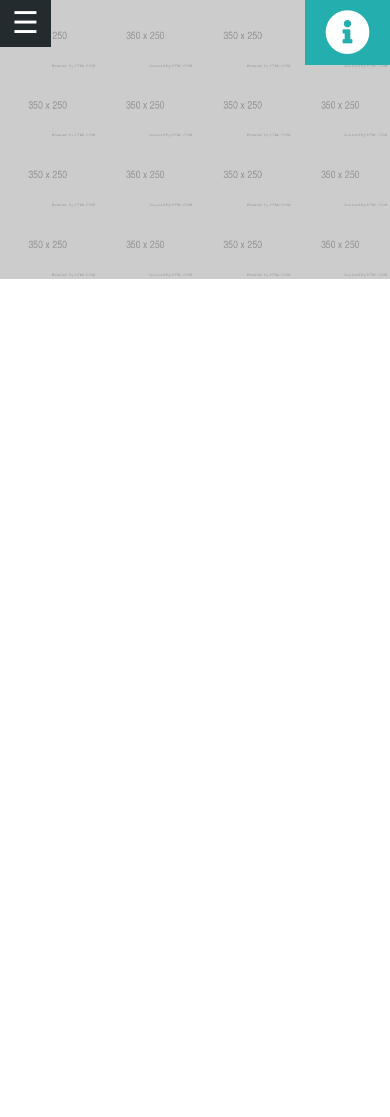
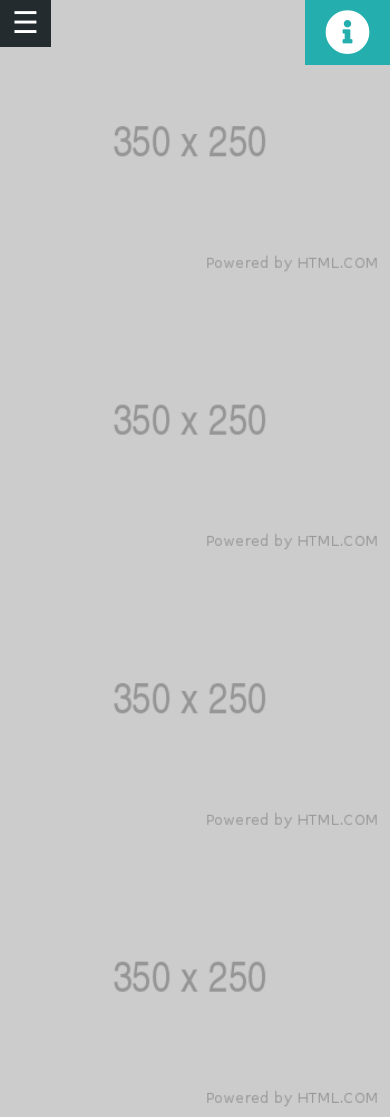
Before and after one commit to cameronmoodley/noroffHackethon, a website: page public/index.html in a window 390 px wide. Shown: the top 1117 px of the page. Before the commit the page ends 844 px from the top, so only its background shows below. Drawn offline with nearby package versions, Linux system fonts and the light colour scheme.

Commit message:
Fixed issues with menu and index page

```diff
--- a/public/index.html
+++ b/public/index.html
@@ -32,33 +32,49 @@
       <a href="#" class="[ sidenav__grayTxt sidenav__hover ]">Wallpapers</a><br>
       <a href="#" class="[ sidenav__grayTxt sidenav__hover ]">Brochures</a><br>
 
-      <img class="[ sidenav__icons sidenav__paddingTop ]" src="images/menu/twitter.png" alt="twitter icon" width="30px">
-      <img class="[ sidenav__icons sidenav__paddingTop ]" src="images/menu/facebook.png" alt="facebook icon" width="28px">
+      <a href="#"><img class="[ sidenav__icons sidenav__paddingTop ]" src="images/menu/twitter.png" alt="twitter icon" width="30px"></a>
+      <a href="#"><img class="[ sidenav__icons sidenav__paddingTop ]" src="images/menu/facebook.png" alt="facebook icon" width="28px"></a>
       <p class="[ sidenav__grayTxt ]">&#160; 2014 Kappe, All Rights Reserved</p>
     </div>
   </div>
   <div class="[ site ]">
     <div class="[ container-fluid ]">
       <div class="[ row ]">
-        <div class="[ col-xs-3 ]">
+        <div class="[ col-sm-3 ]">
+          <img src="images/menu/350x250.png" alt="fillerImg" width="100%">
+          <img src="images/menu/350x250.png" alt="fillerImg" width="100%">
+          <img src="images/menu/350x250.png" alt="fillerImg" width="100%">
+          <img src="images/menu/350x250.png" alt="fillerImg" width="100%">
           <img src="images/menu/350x250.png" alt="fillerImg" width="100%">
           <img src="images/menu/350x250.png" alt="fillerImg" width="100%">
           <img src="images/menu/350x250.png" alt="fillerImg" width="100%">
           <img src="images/menu/350x250.png" alt="fillerImg" width="100%">
         </div>
-        <div class="[ col-xs-3 ]">
+        <div class="[ col-sm-3 ]">
+          <img src="images/menu/350x250.png" alt="fillerImg" width="100%">
+          <img src="images/menu/350x250.png" alt="fillerImg" width="100%">
+          <img src="images/menu/350x250.png" alt="fillerImg" width="100%">
+          <img src="images/menu/350x250.png" alt="fillerImg" width="100%">
           <img src="images/menu/350x250.png" alt="fillerImg" width="100%">
           <img src="images/menu/350x250.png" alt="fillerImg" width="100%">
           <img src="images/menu/350x250.png" alt="fillerImg" width="100%">
           <img src="images/menu/350x250.png" alt="fillerImg" width="100%">
         </div>
-        <div class="[ col-xs-3 ]">
+        <div class="[ col-sm-3 ]">
+          <img src="images/menu/350x250.png" alt="fillerImg" width="100%">
+          <img src="images/menu/350x250.png" alt="fillerImg" width="100%">
+          <img src="images/menu/350x250.png" alt="fillerImg" width="100%">
+          <img src="images/menu/350x250.png" alt="fillerImg" width="100%">
           <img src="images/menu/350x250.png" alt="fillerImg" width="100%">
           <img src="images/menu/350x250.png" alt="fillerImg" width="100%">
           <img src="images/menu/350x250.png" alt="fillerImg" width="100%">
           <img src="images/menu/350x250.png" alt="fillerImg" width="100%">
         </div>
-        <div class="[ col-xs-3 ]">
+        <div class="[ col-sm-3 ]">
+          <img src="images/menu/350x250.png" alt="fillerImg" width="100%">
+          <img src="images/menu/350x250.png" alt="fillerImg" width="100%">
+          <img src="images/menu/350x250.png" alt="fillerImg" width="100%">
+          <img src="images/menu/350x250.png" alt="fillerImg" width="100%">
           <img src="images/menu/350x250.png" alt="fillerImg" width="100%">
           <img src="images/menu/350x250.png" alt="fillerImg" width="100%">
           <img src="images/menu/350x250.png" alt="fillerImg" width="100%">
--- a/sass/partials/_index.scss
+++ b/sass/partials/_index.scss
@@ -46,3 +46,8 @@
 .fa-home {
   font-size: 15px;
 }
+
+.col-sm-3 {
+  padding: 0;
+  margin-top: 0;
+}
--- a/sass/partials/_sidebar.scss
+++ b/sass/partials/_sidebar.scss
@@ -88,11 +88,6 @@
   margin-left: 250px;
 }
 
-.col-xs-3 {
-  padding: 0;
-  margin-top: 0;
-}
-
 @media only screen and (max-width: 768px) {
   .hamburgerMenu {
     display: inline;
```
Also changed, not shown: public/css/styles.css.
